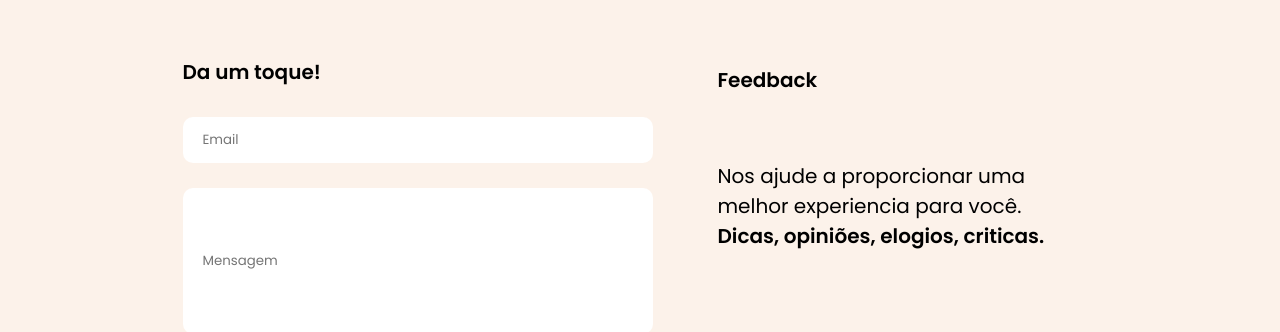
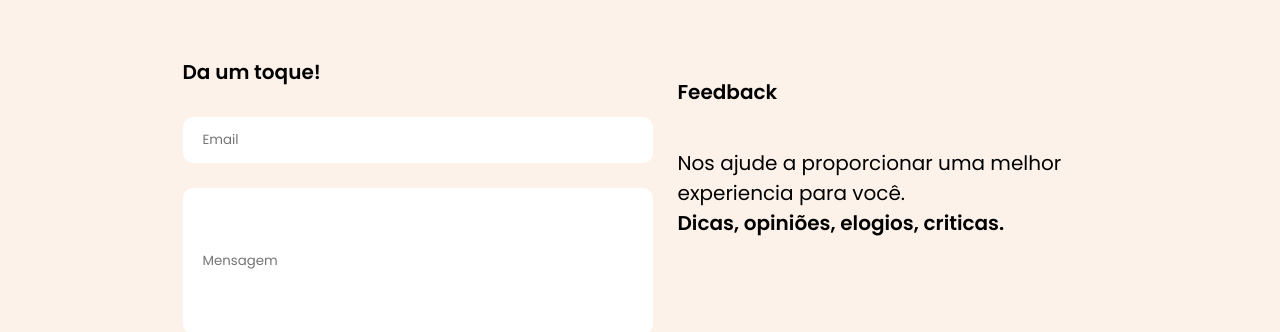
Before and after one commit to viniveronese21/Nutri-Lari, a React (Vite) app: page /Contato in a window 1280 px wide. Shown: the part 215-547 px from the top of the page. Built offline with nearby package versions, Linux system fonts and the light colour scheme.

Commit message:
styled-contatos

```diff
--- a/src/assets/pages/Contato/index.jsx
+++ b/src/assets/pages/Contato/index.jsx
@@ -1,34 +1,35 @@
 import React from 'react'
 import Header from '../../components/header'
 import Footer from '../../components/footer'
-import { Container } from './styles'
+import { Container, ContainerForm, Form, Feedback } from './styles'
 
 export default function Contato() {
   return (
     <>
       <Header/>
       <Container>
-
         <h1>Entre em contato</h1>
-        <div>
-          <form>
+        <ContainerForm>
+          <Form>
             <h3>Da um toque!</h3>
             <input type="email" placeholder="Email"/>
             <input type="text" placeholder="Mensagem"/>
             <button>Enviar</button>
-          </form>
-          <div>
+          </Form>
+          <Feedback>
             <h3>Feedback</h3>
             <p>
               Nos ajude a proporcionar uma melhor
               experiencia para você.
               <strong>Dicas, opiniões, elogios, criticas.</strong>
             </p>
-          </div>
-        </div>
-
+          </Feedback>
+        </ContainerForm>
       </Container>
       <Footer/>
     </>
   )
 }
+//
+//
+//
--- a/src/assets/pages/Contato/styles.jsx
+++ b/src/assets/pages/Contato/styles.jsx
@@ -14,15 +14,14 @@ export const Container = styled.div`
     text-align: center;
     color: #03091E;
     margin-top: 60px;
-
   }
-
-  div{
+`
+export const ContainerForm = styled.div`
   display: flex;
   padding: 40px;
   gap: 25px;
-
-    form{
+`
+export const Form = styled.form`
   display: flex;
   flex-direction: column;
 
@@ -59,13 +58,10 @@ export const Container = styled.div`
 
       &:hover {
         background: #8a0404;
-
-        }
-
       }
   }
-
-    div{
+`
+export const Feedback = styled.div`
   display: flex;
   flex-direction: column;
   justify-content: center;
@@ -86,6 +82,4 @@ export const Container = styled.div`
     strong{
       display: block;
   }
-    }
-  }
 `
```
Lines whose indentation alone changed are shown as unchanged.
